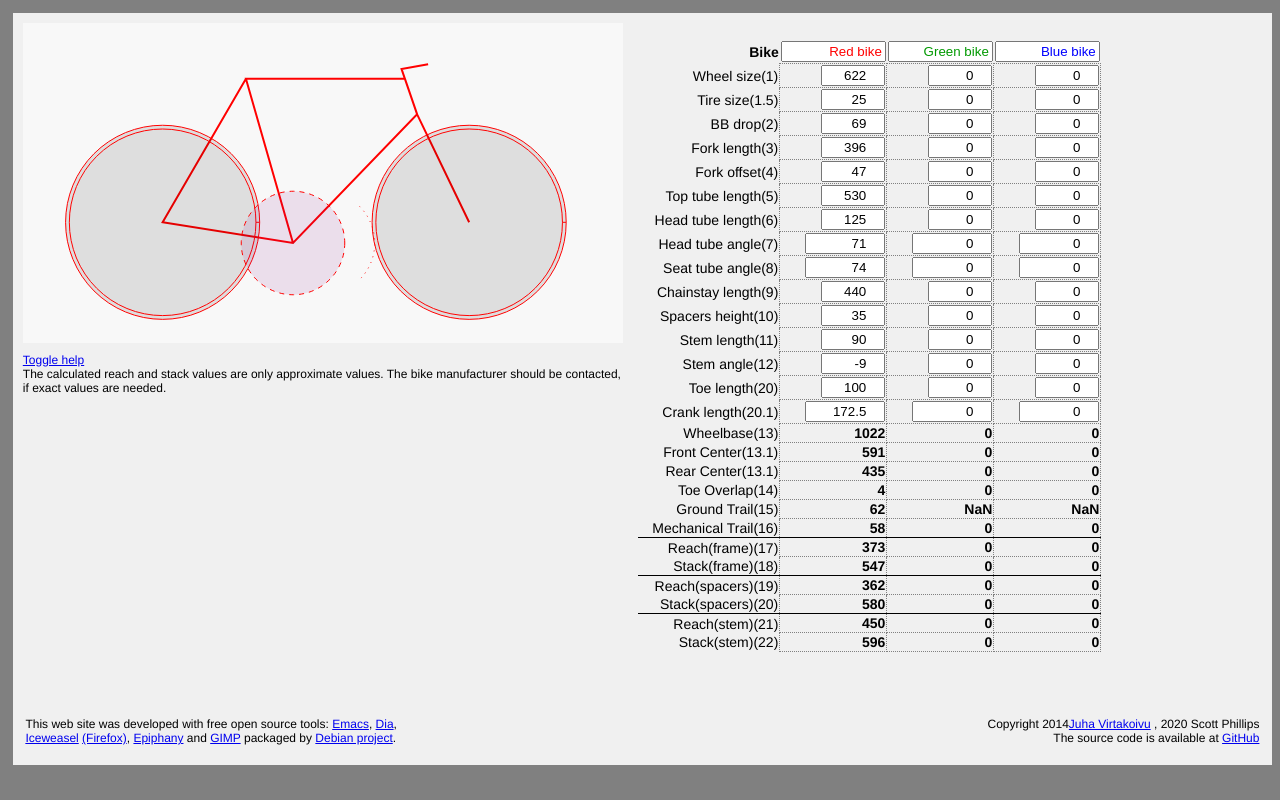
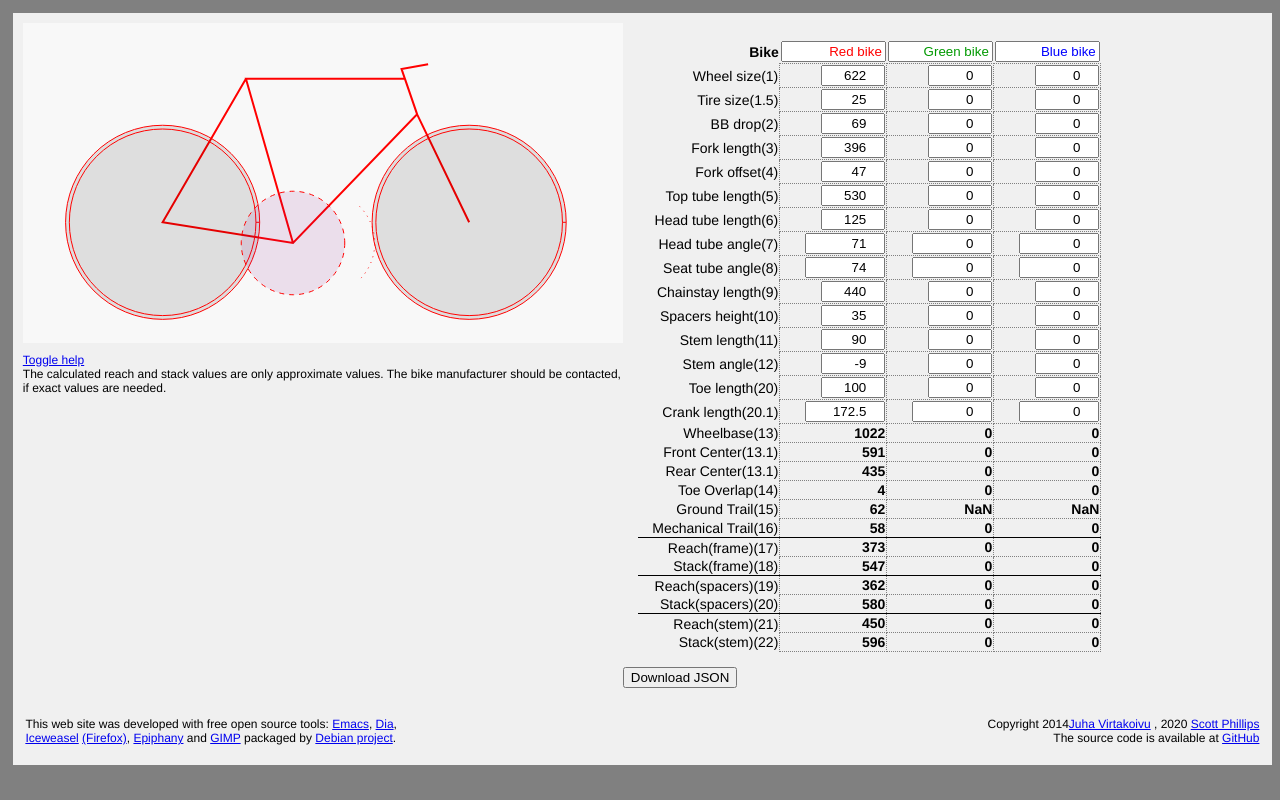
Before and after one commit to Yellow-Me/bikegeo, a plain HTML site: page index.html in a window 1280 px wide. Drawn offline with Linux system fonts and the light colour scheme.

Commit message:
Save JSON.

```diff
--- a/index.html
+++ b/index.html
@@ -177,6 +177,7 @@
 	      <td class="output"><output name="stackWstm" form="BluBikeForm"></output></td></tr>
 	  </tfoot>
 	</table>
+		  <button id="downloadJSON" onclick="saveJSON()">Download JSON</button>
       </form>
     </div>
     <script src="./init.js"></script>
@@ -191,7 +192,7 @@
 	packaged by
 	<a href="https://www.debian.org/">Debian project</a>.</p>
 
-      <p class="cr">Copyright 2014<a href="mailto:juha@bikegeo.net">Juha Virtakoivu</a> , 2020 Scott Phillips
+      <p class="cr">Copyright 2014<a href="mailto:juha@bikegeo.net">Juha Virtakoivu</a> , 2020 <a href="mailto:polygonguru@gmail.com">Scott Phillips</a>
 	<BR>
 	The source code is available at <a href="https://github.com/Yellow-Me/bikegeo">GitHub</a></p>
     </div>
--- a/init.js
+++ b/init.js
@@ -48,6 +48,15 @@ function rad2deg(rad) {
 	return rad * 180 / Math.PI;
 }
 
+function saveJSON() {
+	const bikes = {'redBike': redBike, 'greenBike': greBike, 'blueBike': bluBike}
+	const blob = new Blob([JSON.stringify(bikes)],{type: 'text/json'});
+	let j = document.createElement("a")
+	j.download = "bikes.json"
+	j.href = URL.createObjectURL(blob)
+	j.click()
+}
+
 // initialize bikes
 const c1 = document.getElementById("bike1");
 redBike = new Bike('#ff0000',c1,RedBikeForm);
```
